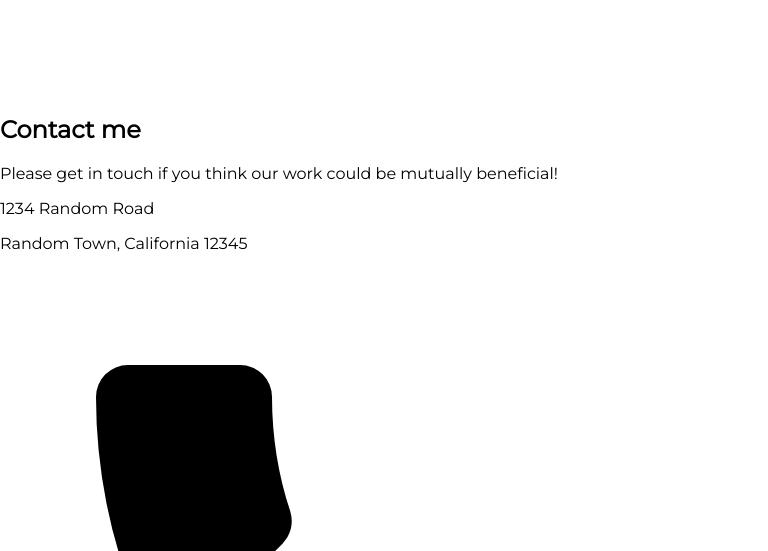
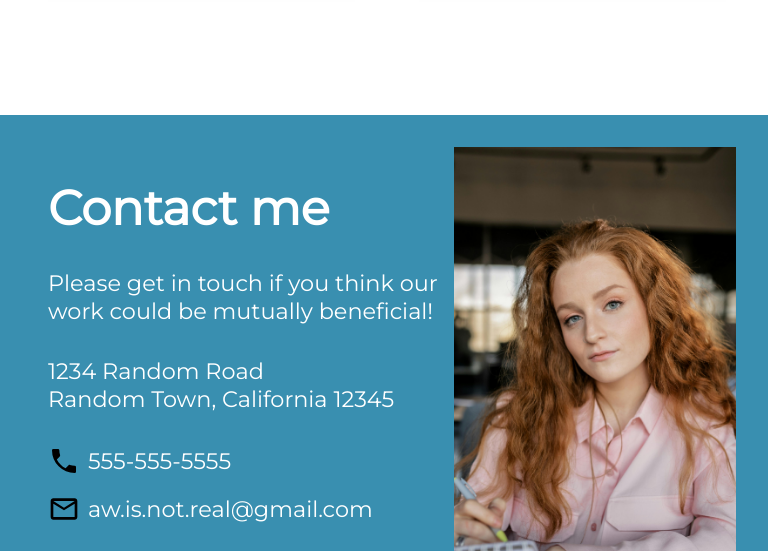
Before and after one commit to khantuevandrei/homepage, a website built with webpack: page src/template.html in a window 768 px wide. Shown: the part 1955-2506 px from the top of the page. Built offline with nearby package versions, Linux system fonts and the light colour scheme; a web font is replaced by a local one.

Commit message:
Style contacts section for tablets

```diff
--- a/src/style.css
+++ b/src/style.css
@@ -357,6 +357,74 @@ body {
   }
 
   /* contacts */
+  .contacts {
+    background-color: #398fb0;
+    display: grid;
+    grid-template-columns: 3fr 2fr;
+    padding: 2rem;
+    color: white;
+  }
+
+  .contacts h2 {
+    font-size: 3rem;
+    margin: 0;
+    margin-bottom: 2rem;
+  }
+
+  .contacts-info {
+    display: flex;
+    flex-direction: column;
+    padding-left: 1rem;
+    padding-top: 2rem;
+    padding-bottom: 2rem;
+  }
+
+  .contacts-info p {
+    font-size: 1.4rem;
+    margin: 0;
+  }
+
+  .contacts-info p:first-of-type {
+    margin-bottom: 2rem;
+  }
+
+  .contacts-info p:nth-child(4) {
+    margin-bottom: 2rem;
+  }
+
+  .contacts-info p:nth-child(5) {
+    margin-bottom: 1rem;
+  }
+
+  .contacts-info p:nth-child(6) {
+    margin-bottom: 2rem;
+  }
+
+  .contacts-info p:nth-child(5),
+  .contacts-info p:nth-child(6) {
+    display: flex;
+    align-items: center;
+    gap: 0.5rem;
+  }
+
+  p > img {
+    width: 2rem;
+  }
+
+  .contacts-links {
+    display: flex;
+    gap: 1rem;
+  }
+
+  .contacts-links img {
+    width: 3rem;
+  }
+
+  .contacts-image {
+    background-image: url(./images/2.jpg);
+    background-size: 120%;
+    background-position: 90% 70%;
+  }
 }
 
 /* Desktop */
--- a/src/template.html
+++ b/src/template.html
@@ -88,7 +88,7 @@
         <p>1234 Random Road</p>
         <p>Random Town, California 12345</p>
         <p><img src="./icons/phone.svg" alt="">555-555-5555</p>
-        <p><img src="./icons/email.svg" alt="">ashleywilliams.is.not.real@gmail.com</p>
+        <p><img src="./icons/email.svg" alt="">aw.is.not.real@gmail.com</p>
         <div class="contacts-links">
           <img src="./icons/github.svg" alt="">
           <img src="./icons/linkedin.svg" alt="">
```
